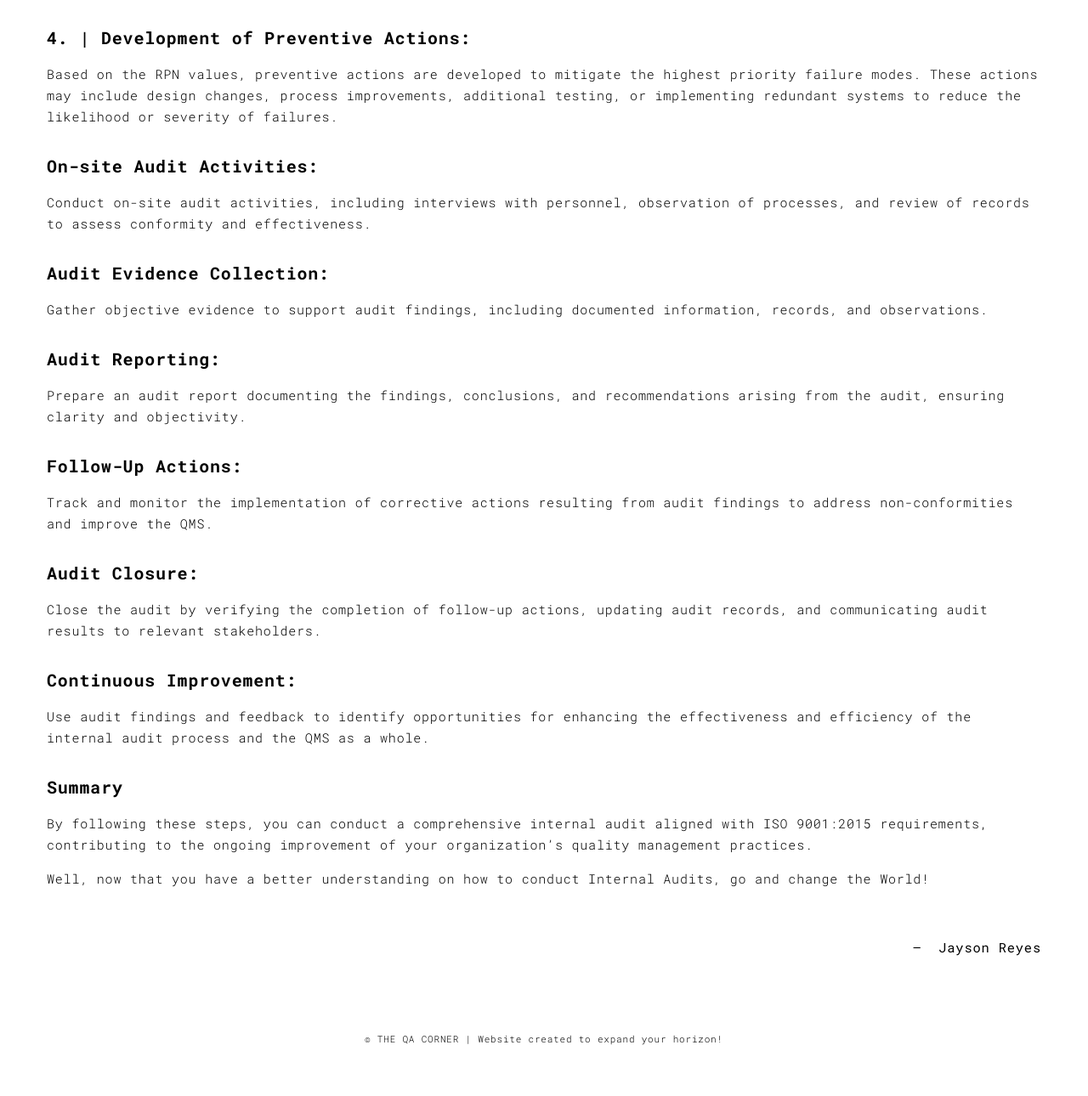
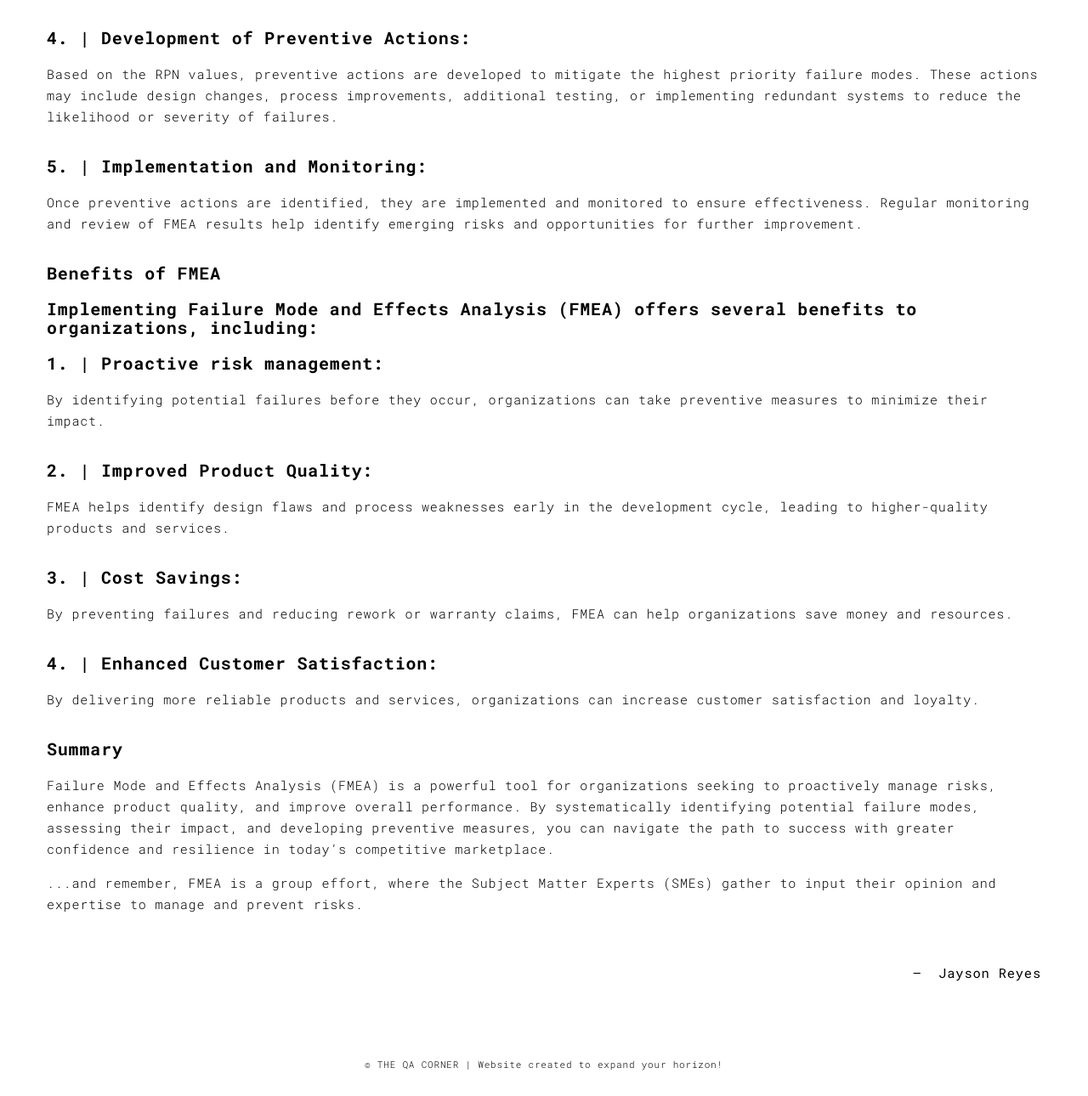
Before and after one commit to Gymmybear33/portfolio, a Flask app: page /fmea.html in a window 1280 px wide. Shown: the part 1539-2829 px from the top of the page at 85% size. Before the commit the page ends 2769 px from the top, so only its background shows below. Run offline with Flask 3, Linux system fonts and the light colour scheme; some libraries are stand-ins or nearby versions.

Commit message:
completed fmea

```diff
--- a/templates/fmea.html
+++ b/templates/fmea.html
@@ -104,33 +104,32 @@
           <p class="p-size-info">Based on the RPN values, preventive actions are developed to mitigate the highest priority failure modes. These actions may include design changes, process improvements, additional testing, or implementing redundant systems to reduce the likelihood or severity of failures.</p>
         </div>
         <div class="row">
-          <h3>On-site Audit Activities:</h3>
-          <p class="p-size-info">Conduct on-site audit activities, including interviews with personnel, observation of processes, and review of records to assess conformity and effectiveness.</p>
+          <h3>5. | Implementation and Monitoring:</h3>
+          <p class="p-size-info">Once preventive actions are identified, they are implemented and monitored to ensure effectiveness. Regular monitoring and review of FMEA results help identify emerging risks and opportunities for further improvement.</p>
         </div>
         <div class="row">
-          <h3>Audit Evidence Collection:</h3>
-          <p class="p-size-info">Gather objective evidence to support audit findings, including documented information, records, and observations.</p>
+          <h3>Benefits of FMEA</h3>
+          <h3>Implementing Failure Mode and Effects Analysis (FMEA) offers several benefits to organizations, including:</h3>
+          <h3>1. | Proactive risk management:</h3>
+          <p class="p-size-info">By identifying potential failures before they occur, organizations can take preventive measures to minimize their impact.</p>
         </div>
         <div class="row">
-          <h3>Audit Reporting:</h3>
-          <p class="p-size-info">Prepare an audit report documenting the findings, conclusions, and recommendations arising from the audit, ensuring clarity and objectivity.</p>
+          <h3>2. | Improved Product Quality:</h3>
+          <p class="p-size-info">FMEA helps identify design flaws and process weaknesses early in the development cycle, leading to higher-quality products and services.</p>
         </div>
         <div class="row">
-          <h3>Follow-Up Actions:</h3>
-          <p class="p-size-info">Track and monitor the implementation of corrective actions resulting from audit findings to address non-conformities and improve the QMS.</p>
+          <h3>3. | Cost Savings:</h3>
+          <p class="p-size-info">By preventing failures and reducing rework or warranty claims, FMEA can help organizations save money and resources.</p>
         </div>
         <div class="row">
-          <h3>Audit Closure:</h3>
-          <p class="p-size-info">Close the audit by verifying the completion of follow-up actions, updating audit records, and communicating audit results to relevant stakeholders.</p>
+          <h3>4. | Enhanced Customer Satisfaction:</h3>
+          <p class="p-size-info">By delivering more reliable products and services, organizations can increase customer satisfaction and loyalty.</p>
         </div>
-        <div class="row">
-          <h3>Continuous Improvement:</h3>
-          <p class="p-size-info">Use audit findings and feedback to identify opportunities for enhancing the effectiveness and efficiency of the internal audit process and the QMS as a whole.</p>
-        </div>
+
         <div class="row">
           <h3>Summary</h3>
-          <p class="p-size-info">By following these steps, you can conduct a comprehensive internal audit aligned with ISO 9001:2015 requirements, contributing to the ongoing improvement of your organization’s quality management practices.</p>
-          <p class="p-size-info">Well, now that you have a better understanding on how to conduct Internal Audits, go and change the World!</p>
+          <p class="p-size-info">Failure Mode and Effects Analysis (FMEA) is a powerful tool for organizations seeking to proactively manage risks, enhance product quality, and improve overall performance. By systematically identifying potential failure modes, assessing their impact, and developing preventive measures, you can navigate the path to success with greater confidence and resilience in today’s competitive marketplace.</p>
+          <p class="p-size-info">...and remember, FMEA is a group effort, where the Subject Matter Experts (SMEs) gather to input their opinion and expertise to manage and prevent risks.</p>
         </div>
       </div>
 
```
